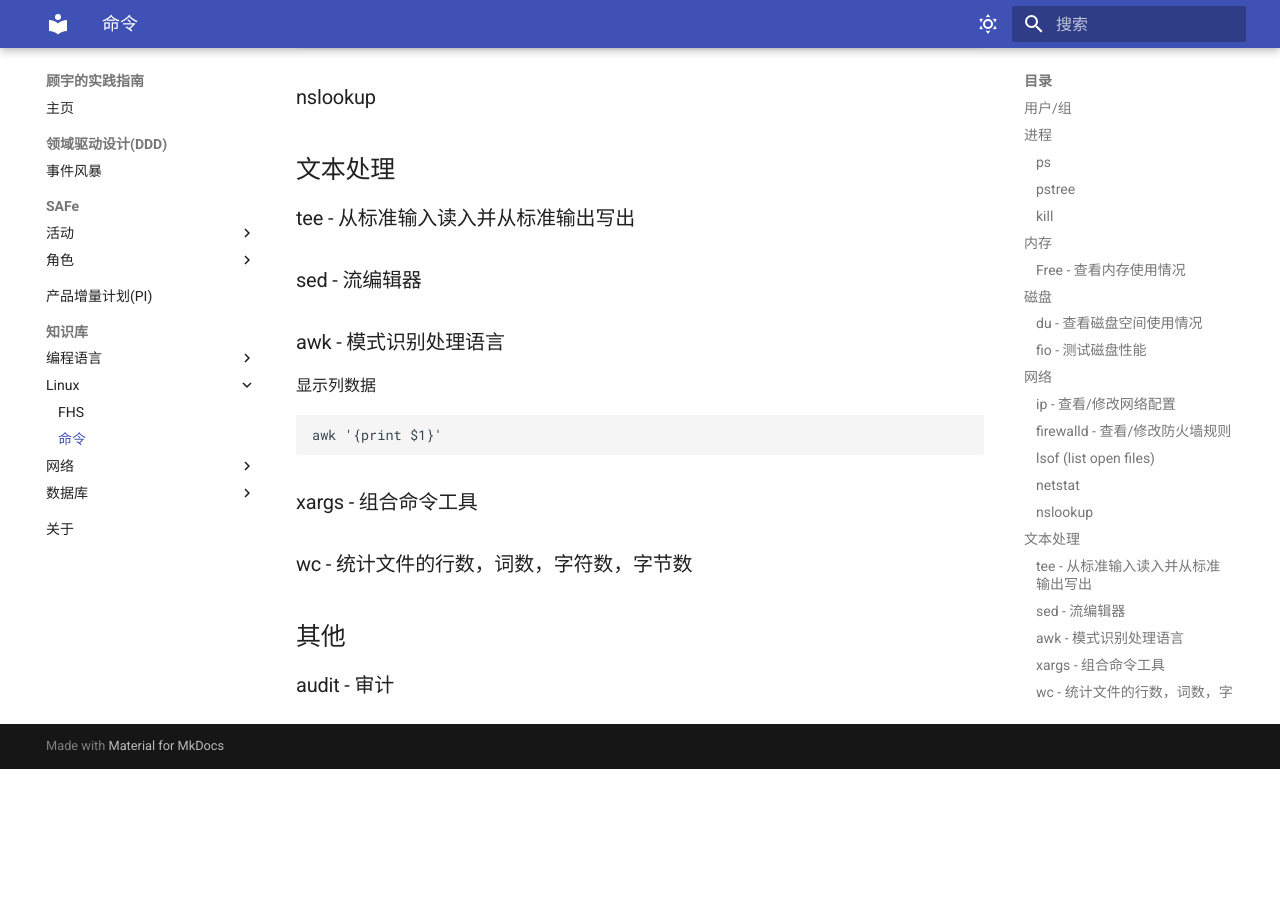
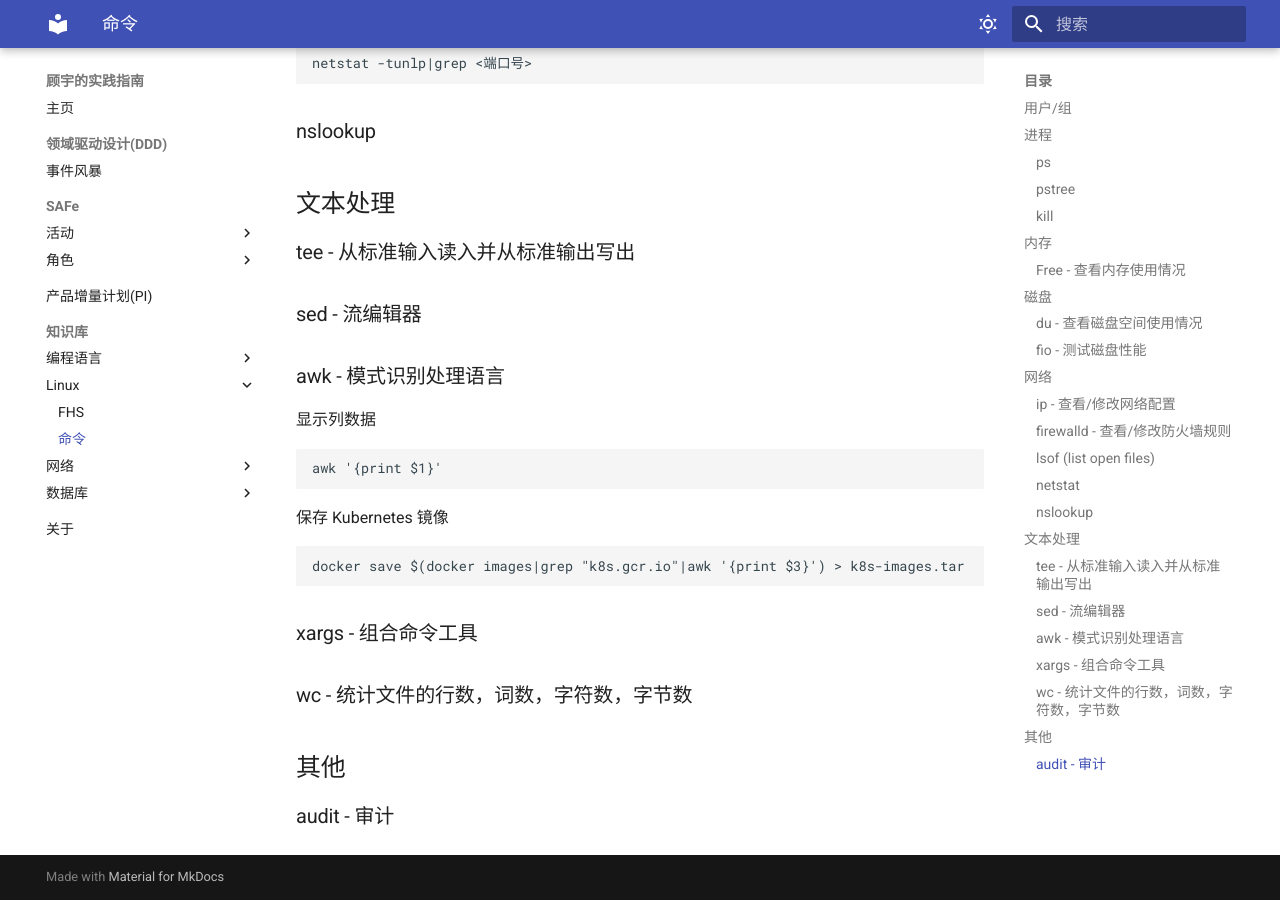
Before and after one commit to wizardbyron/guides, an MkDocs documentation site: the page built from docs/linux/command.md, in a window 1280 px wide and 900 px high, scrolled down 1433 px. Built offline with MkDocs 1.6.1 and Material for MkDocs 9.7.7, drawn with Linux system fonts in a browser that asks for light colours; before the commit the page ends 2202 px from its top, so only the background shows below that.

Commit message:
Update du and awk commands

````diff
--- a/docs/linux/command.md
+++ b/docs/linux/command.md
@@ -66,6 +67,12 @@
 awk '{print $1}'
 ```
 
+保存 Kubernetes 镜像
+
+``` shell
+docker save $(docker images|grep "k8s.gcr.io"|awk '{print $3}') > k8s-images.tar
+```
+
 ### xargs - 组合命令工具
 
 ### wc - 统计文件的行数，词数，字符数，字节数
````
Also changed, not shown: other parts of docs/linux/command.md (+2 -1 lines).
